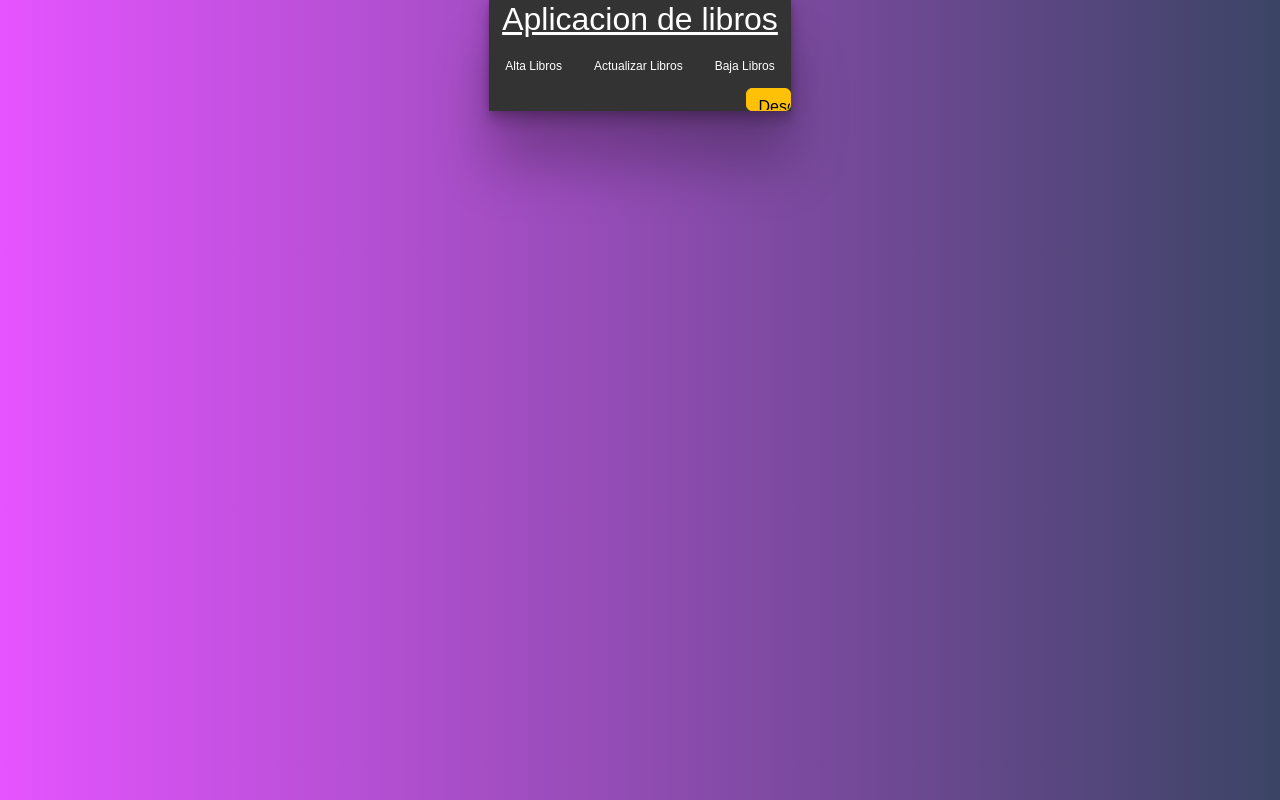
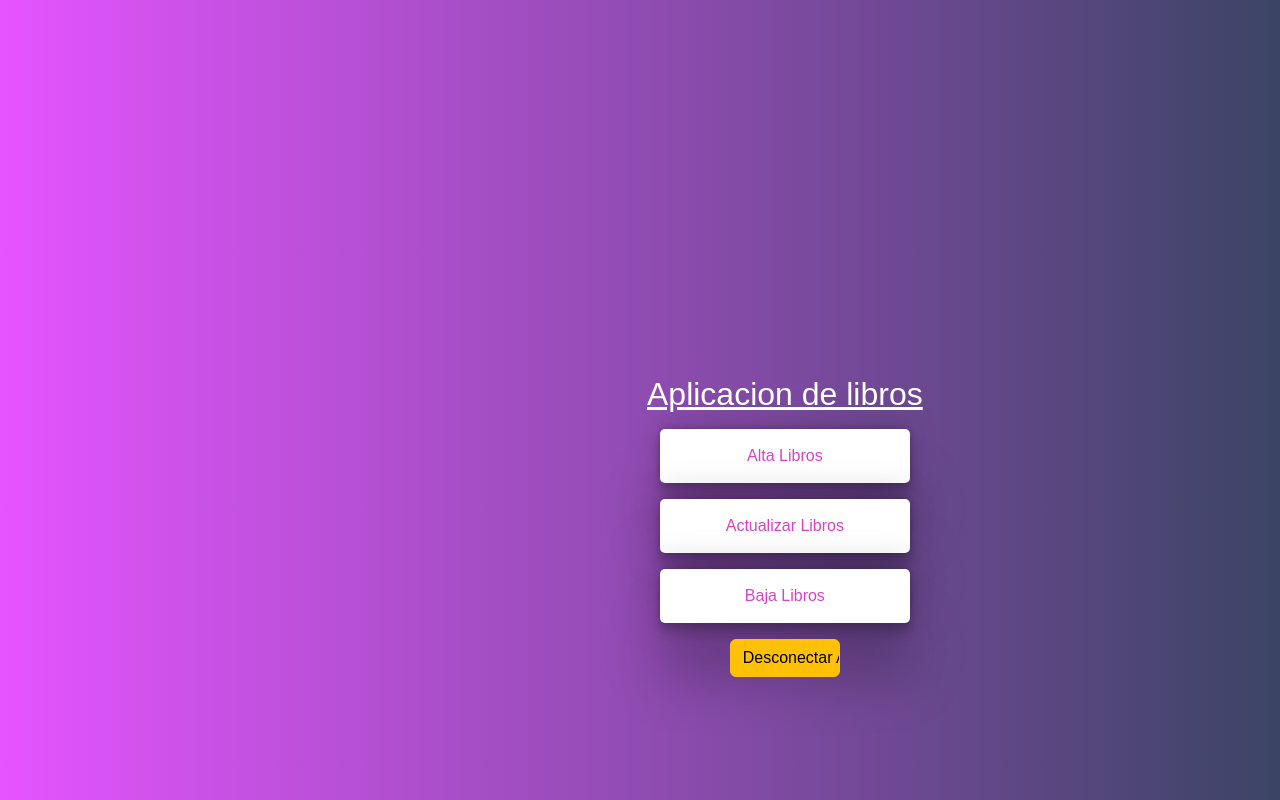
Before and after one commit to IESAlisal/22asir2proyecto-grupo3, a PHP site: page / in a window 1280 px wide. Run offline with PHP 8.4, Linux system fonts and the light colour scheme; the visitor is signed in with stand-in values (Sample User, id 1); some libraries are stand-ins or nearby versions.

Commit message:
Add files via upload

```diff
--- a/css/estiloIndex.css
+++ b/css/estiloIndex.css
@@ -1,11 +1,10 @@
 body {
-    place-items: center;
     font-family: 'Montserrat', sans-serif;
     color: rgb(0, 0, 0);
-    font-weight: 400;
-    font-size: 0.75rem;
-    line-height: 1.15;
-    position: relative;
+    position: absolute;
+    top: 50%;
+    left: 50%;
+    margin: -25px 0 0 -25px;
 }
 /*Color fondo */
 body{
@@ -18,52 +17,53 @@ body{
     background: linear-gradient(to right, #e554ff 0%, #3b4465 100%);
     filter: progid:DXImageTransform.Microsoft.gradient( startColorstr='#e554ff', endColorstr='#3b4465', GradientType=1 );
 }
+
 h2 {
     text-align: center;
     color: #ffffff;
     text-decoration: underline
 }
-/*Sombra menu*/
-div{
+li {
+    background-color: #fff;
+    border: none;
+    border-radius: 5px;
+    width: 250px;
+    padding: 15px;
+    margin: 0 auto;
+    display: flex;
+    flex-direction: column;
+    text-align: center;
     box-shadow: rgba(0, 0, 0, 0.25) 0px 54px 55px, rgba(0, 0, 0, 0.12) 0px -12px 30px, rgba(0, 0, 0, 0.12) 0px 4px 6px, rgba(0, 0, 0, 0.17) 0px 12px 13px, rgba(0, 0, 0, 0.09) 0px -3px 5px;
 }
-
-/*Estilo para el index.*/
-ul {
-    list-style-type: none;
-    margin: 0;
-    padding: 0;
-    overflow: hidden;
-    background-color: #333;
-}
-li {
-    float: left;
-}
-/* */
-li a {
-    display: block;
-    color: white;
-    text-align: center;
-    padding: 14px 16px;
-    text-decoration: none;
-}
-li a:hover {
-    background-color: #111;
-}
-
-form {
-    border: none;
-    background-color: none;
+label {
+    color: #bad3db;
+    padding: 5px;
+    text-align: left;
 }
 /*Efecto boton*/
+form {
+    text-align: center;
+}
 input {
-    float: right;
+    background-color: #a7e245;
+    color: #ffffff;
+    align-items: center;
     border: none;
     border-radius: 50px;
     padding: 5px;
-    height: 22.5px;
-    width: 15%;
+    width: 40%;
     margin: auto;
-    background-color: #a7e245;
-    color: #ffffff;
 }
+
+/*Efecto enlace*/
+a {
+    color: #db41c7;
+    text-decoration: none;
+    text-align: center;
+    transition: all 0.5s;
+    margin: auto;
+}
+a:hover {
+    color:purple;
+    font-size: 12.05px;
+}
--- a/index.php
+++ b/index.php
@@ -16,12 +16,19 @@ if(!isset($_SESSION["usuario"]) || $_SESSION["usuario"]==null){
     </head>
     <body>
         <div id="menu">
-
             <ul>
                 <h2>Aplicacion de libros</h2>
+            </ul>
+            <ul>
                 <li><a href="libros_MySQLi.php">Alta Libros</a></li>
+            </ul>
+            <ul>
                 <li><a href="libros_actualizar.php">Actualizar Libros</a></li>
+            </ul>
+            <ul>
                 <li><a href="libros_borrar_MySQLi.php">Baja Libros</a></li>
+            </ul>
+            <ul>
                 <form action='logoff.php' method='post'>
                         <input type='submit' name='desconectar' class="btn btn-warning" value='Desconectar <?php echo
                     $_SESSION['usuario'];
```
